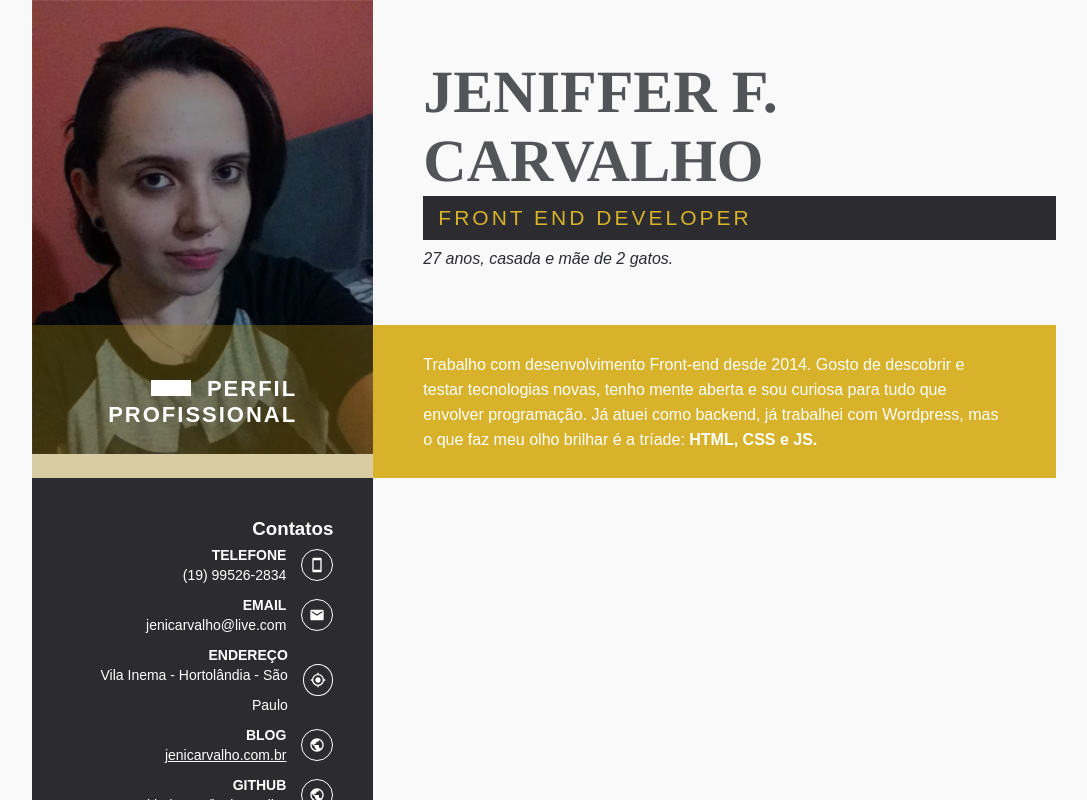
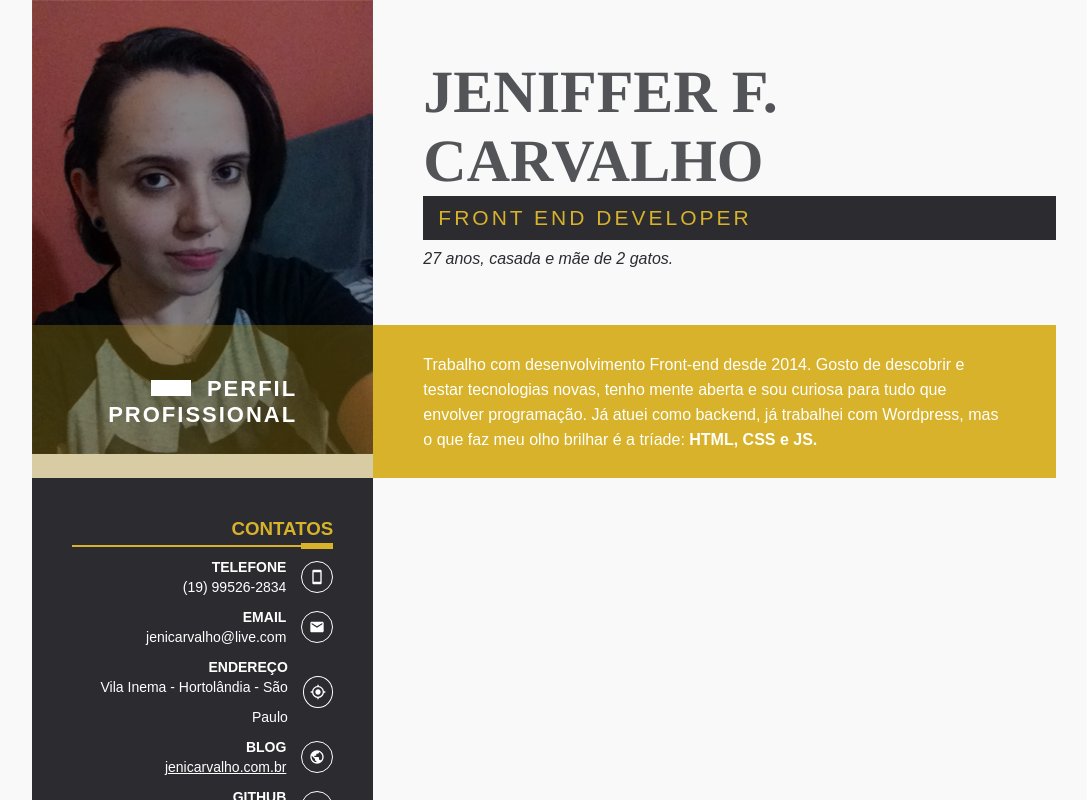
Before and after one commit to jenicarvalho/resume-curriculo, a React (Create React App) app: page / in a window 1280 px wide. Shown: the top 800 px of the page, without its empty margins (96-1183 px from the left). Built offline with nearby package versions, Linux system fonts and the light colour scheme.

Commit message:
adicionado estilo de title

```diff
--- a/src/styles/globalStyle.js
+++ b/src/styles/globalStyle.js
@@ -27,5 +27,23 @@ export default createGlobalStyle`
       'sidebar content content'
       'perfil-sidebar perfil perfil'
       'contact-sidebar experience experience'
+      'education-sidebar experience experience'
   }
+
+  h3 {
+    position: relative;
+    color: #d7b22a;
+    text-transform: uppercase;
+    border-bottom: 2px solid;
+    padding-bottom: 5px;
+    margin-bottom: 5px;
+
+    &::after {
+      position: absolute;
+      content: '';
+      padding: 3px 16px;
+      background: #d7b22a;
+      bottom: -4px;
+      right: 0px;
+    }
 `
```
